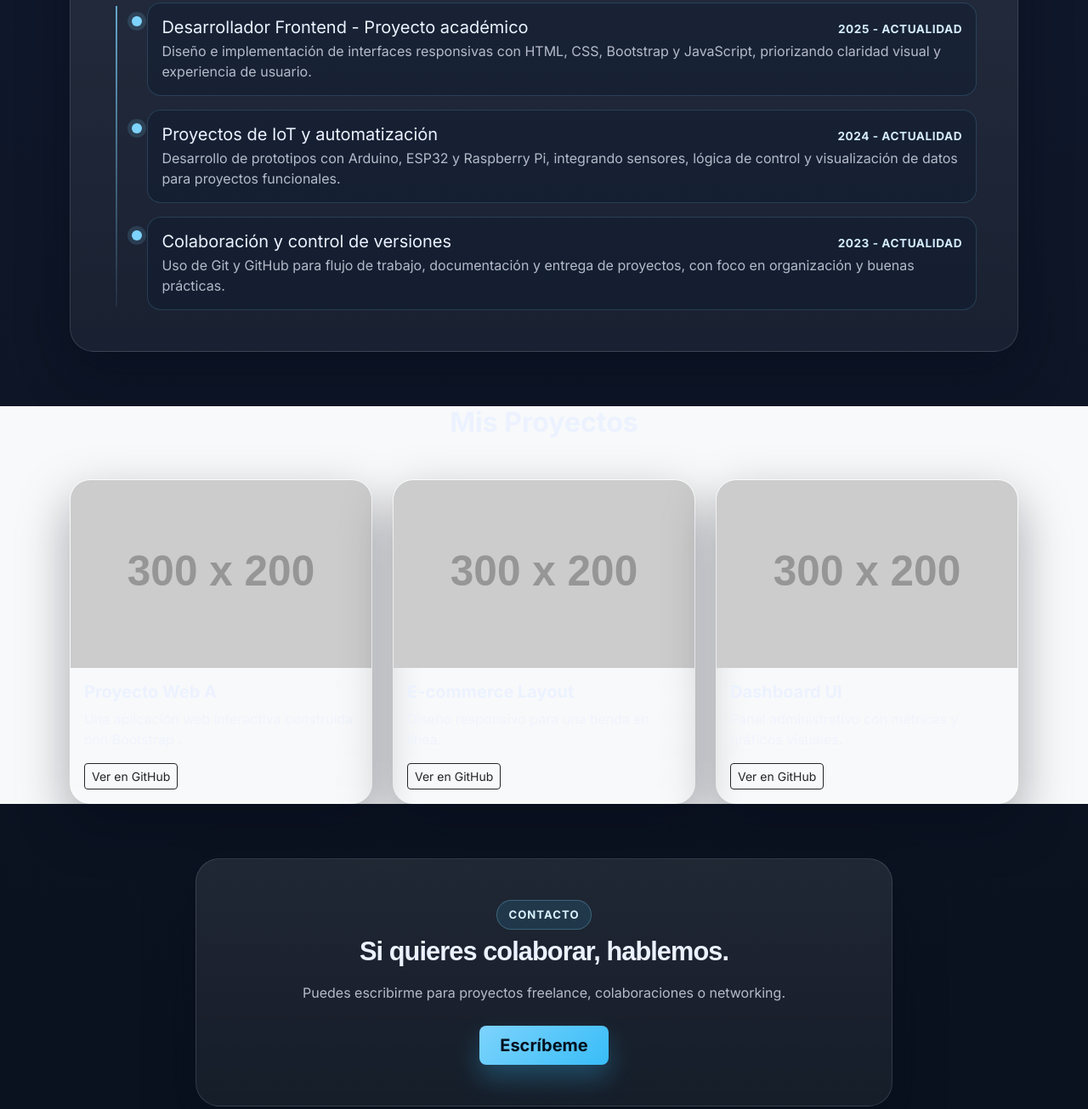
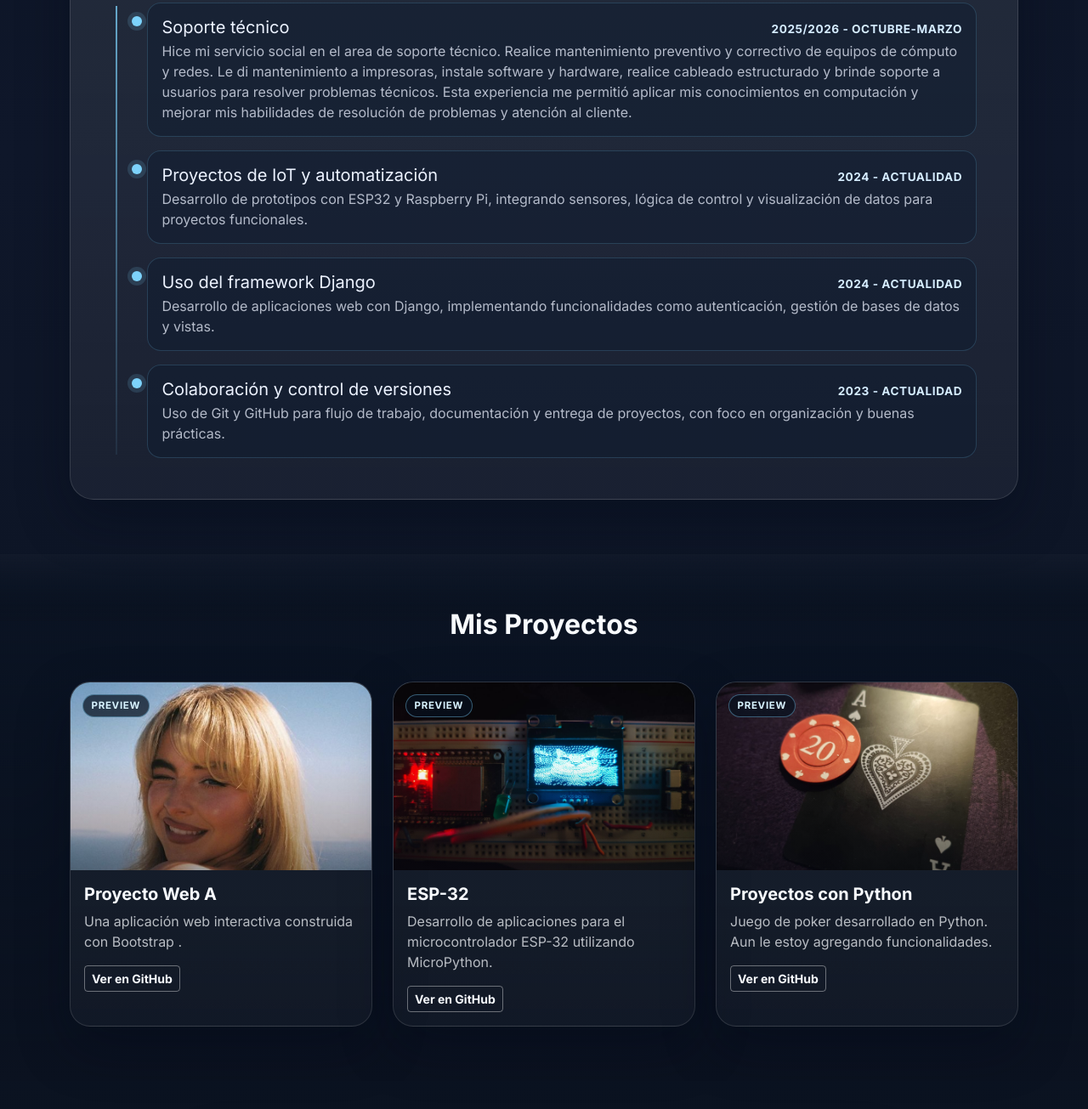
Before and after one commit to Che-0/Portafolio, a plain HTML site: page index.html in a window 1280 px wide. Shown: the part 1121-2426 px from the top of the page at 85% size. Drawn offline with nearby package versions, Linux system fonts and the light colour scheme; placeholder pictures from the web are drawn by us.

Commit message:
"Agregue los elementos de proyectos"

```diff
--- a/css/style.css
+++ b/css/style.css
@@ -132,6 +132,43 @@ body, .navbar, .card, .btn, .section-surface, .contact-card {
     background: linear-gradient(180deg, rgba(255, 255, 255, 0.04), rgba(255, 255, 255, 0.01));
 }
 
+.section-projects {
+    position: relative;
+    background:
+    linear-gradient(180deg, rgba(255, 255, 255, 0.02) 0%, rgba(7, 17, 31, 0.42) 10%, #0b1220 100%);
+}
+
+.section-projects::before {
+    content: '';
+    position: absolute;
+    left: 0;
+    right: 0;
+    top: -1px;
+    height: 80px;
+    background: linear-gradient(180deg, rgba(7, 17, 31, 0) 0%, rgba(7, 17, 31, 0.28) 45%, rgba(11, 18, 32, 0.72) 100%);
+    pointer-events: none;
+}
+
+.section-projects .container {
+    position: relative;
+    z-index: 1;
+}
+
+.section-projects .section-title,
+.section-projects h2,
+.section-projects .card-title,
+.section-projects .card-text {
+    color: #f8fbff;
+}
+
+.section-projects .card-text {
+    color: rgba(248, 251, 255, 0.72);
+}
+
+.section-projects .project-card {
+    background: linear-gradient(180deg, rgba(255, 255, 255, 0.07), rgba(255, 255, 255, 0.03));
+}
+
 .section-title {
     font-size: clamp(1.8rem, 2.4vw, 3rem);
 }
@@ -188,6 +225,45 @@ body, .navbar, .card, .btn, .section-surface, .contact-card {
     object-fit: cover;
 }
 
+.project-preview-wrap {
+    position: relative;
+    overflow: hidden;
+}
+
+.project-preview-wrap::after {
+    content: '';
+    position: absolute;
+    inset: 0;
+    background: linear-gradient(180deg, rgba(3, 9, 20, 0) 42%, rgba(3, 9, 20, 0.38) 100%);
+    pointer-events: none;
+}
+
+.project-preview {
+    transform: scale(1.01);
+    transition: transform 260ms ease;
+}
+
+.project-card:hover .project-preview {
+    transform: scale(1.06);
+}
+
+.project-preview-tag {
+    position: absolute;
+    top: 0.85rem;
+    left: 0.85rem;
+    z-index: 2;
+    display: inline-block;
+    padding: 0.26rem 0.62rem;
+    border-radius: 999px;
+    border: 1px solid rgba(125, 211, 252, 0.4);
+    background: rgba(7, 17, 31, 0.72);
+    color: #d8f3ff;
+    font-size: 0.72rem;
+    font-weight: 700;
+    letter-spacing: 0.06em;
+    text-transform: uppercase;
+}
+
 #carouselSobreMi {
     border-radius: 24px;
     overflow: hidden;
@@ -241,6 +317,7 @@ body, .navbar, .card, .btn, .section-surface, .contact-card {
 .card-title,
 .card-text {
     color: var(--text);
+
 }
 
 .card-text {
--- a/index.html
+++ b/index.html
@@ -103,10 +103,13 @@
                         <div class="experience-dot" aria-hidden="true"></div>
                         <div class="experience-card">
                             <div class="experience-head">
-                                <h3 class="h5 mb-1">Desarrollador Frontend - Proyecto académico</h3>
-                                <span class="experience-time">2025 - Actualidad</span>
+                                <h3 class="h5 mb-1">Soporte técnico</h3>
+                                <span class="experience-time">2025/2026 - Octubre-Marzo</span>
                             </div>
-                            <p class="mb-0">Diseño e implementación de interfaces responsivas con HTML, CSS, Bootstrap y JavaScript, priorizando claridad visual y experiencia de usuario.</p>
+                            <p class="mb-0">Hice mi servicio social en el area de soporte técnico. Realice mantenimiento preventivo y correctivo de equipos de cómputo y redes.
+                                Le di mantenimiento a impresoras, instale software y hardware, realice cableado estructurado y brinde soporte a usuarios para resolver problemas técnicos.
+                                Esta experiencia me permitió aplicar mis conocimientos en computación y mejorar mis habilidades de resolución de problemas y atención al cliente.
+                            </p>
                         </div>
                     </article>
 
@@ -117,7 +120,18 @@
                                 <h3 class="h5 mb-1">Proyectos de IoT y automatización</h3>
                                 <span class="experience-time">2024 - Actualidad</span>
                             </div>
-                            <p class="mb-0">Desarrollo de prototipos con Arduino, ESP32 y Raspberry Pi, integrando sensores, lógica de control y visualización de datos para proyectos funcionales.</p>
+                            <p class="mb-0">Desarrollo de prototipos con ESP32 y Raspberry Pi, integrando sensores, lógica de control y visualización de datos para proyectos funcionales.</p>
+                        </div>
+                    </article>
+
+                    <article class="experience-item">
+                        <div class="experience-dot" aria-hidden="true"></div>
+                        <div class="experience-card">
+                            <div class="experience-head">
+                                <h3 class="h5 mb-1">Uso del framework Django </h3>
+                                <span class="experience-time">2024 - Actualidad</span>
+                            </div>
+                            <p class="mb-0">Desarrollo de aplicaciones web con Django, implementando funcionalidades como autenticación, gestión de bases de datos y vistas.</p>
                         </div>
                     </article>
 
@@ -136,37 +150,46 @@
         </div>
     </section>
 
-    <section id="proyectos" class="bg-light">
+    <section id="proyectos" class="section-block section-projects">
         <div class="container">
-            <h2 class="text-center fw-bold mb-5">Mis Proyectos</h2>
+            <h2 class="text-center fw-bold mb-5 ">Mis Proyectos</h2>
             <div class="row g-4">
                 <div class="col-md-4">
                     <div class="card h-100 project-card">
-                        <img src="https://via.placeholder.com/300x200" class="card-img-top" alt="Proyecto 1">
+                        <div class="project-preview-wrap">
+                            <a href="https://che-0.github.io/FemboysWeb/"><img src="./img/femboys.png" class="card-img-top project-preview" alt="Vista previa de Proyecto Web A" loading="lazy" decoding="async"></a>
+                            <span class="project-preview-tag">Preview</span>
+                        </div>
                         <div class="card-body">
                             <h5 class="card-title fw-bold">Proyecto Web A</h5>
                             <p class="card-text">Una aplicación web interactiva construida con Bootstrap .</p>
-                            <a href="https://che-0.github.io/FemboysWeb/" class="btn btn-outline-dark btn-sm">Ver en GitHub</a>
+                            <a href="https://github.com/Che-0/FemboysWeb" class="btn btn-outline-light btn-sm">Ver en GitHub</a>
                         </div>
                     </div>
                 </div>
                 <div class="col-md-4">
                     <div class="card h-100 project-card">
-                        <img src="https://via.placeholder.com/300x200" class="card-img-top" alt="Proyecto 2">
+                        <div class="project-preview-wrap">
+                            <a href="https://github.com/Che-0/Display-128-64-ESP-32"><img src="./img/gato_esp.jpeg" class="card-img-top project-preview" alt="Vista previa de E-commerce Layout" loading="lazy" decoding="async"></a>
+                            <span class="project-preview-tag">Preview</span>
+                        </div>
                         <div class="card-body">
-                            <h5 class="card-title fw-bold">E-commerce Layout</h5>
-                            <p class="card-text">Diseño responsivo para una tienda en línea.</p>
-                            <a href="#" class="btn btn-outline-dark btn-sm">Ver en GitHub</a>
+                            <h5 class="card-title fw-bold">ESP-32</h5>
+                            <p class="card-text">Desarrollo de aplicaciones para el microcontrolador ESP-32 utilizando MicroPython.</p>
+                            <a href="https://github.com/Che-0/Display-128-64-ESP-32" class="btn btn-outline-light btn-sm">Ver en GitHub</a>
                         </div>
                     </div>
                 </div>
                 <div class="col-md-4">
                     <div class="card h-100 project-card">
-                        <img src="https://via.placeholder.com/300x200" class="card-img-top" alt="Proyecto 3">
+                        <div class="project-preview-wrap">
+                            <a href="https://github.com/Che-0/Poker2"><img src="./img/poker1.jpeg" class="card-img-top project-preview" alt="Vista previa de E-commerce Layout" loading="lazy" decoding="async"></a>
+                            <span class="project-preview-tag">Preview</span>
+                        </div>
                         <div class="card-body">
-                            <h5 class="card-title fw-bold">Dashboard UI</h5>
-                            <p class="card-text">Panel administrativo con métricas y gráficos visuales.</p>
-                            <a href="#" class="btn btn-outline-dark btn-sm">Ver en GitHub</a>
+                            <h5 class="card-title fw-bold">Proyectos con Python</h5>
+                            <p class="card-text">Juego de poker desarrollado en Python. Aun le estoy agregando funcionalidades.</p>
+                            <a href="https://github.com/Che-0/Poker2" class="btn btn-outline-light btn-sm">Ver en GitHub</a>
                         </div>
                     </div>
                 </div>
```
Also changed, not shown: img/femboys.png (added), img/gato_esp.jpeg (added), img/poker1.jpeg (added).
